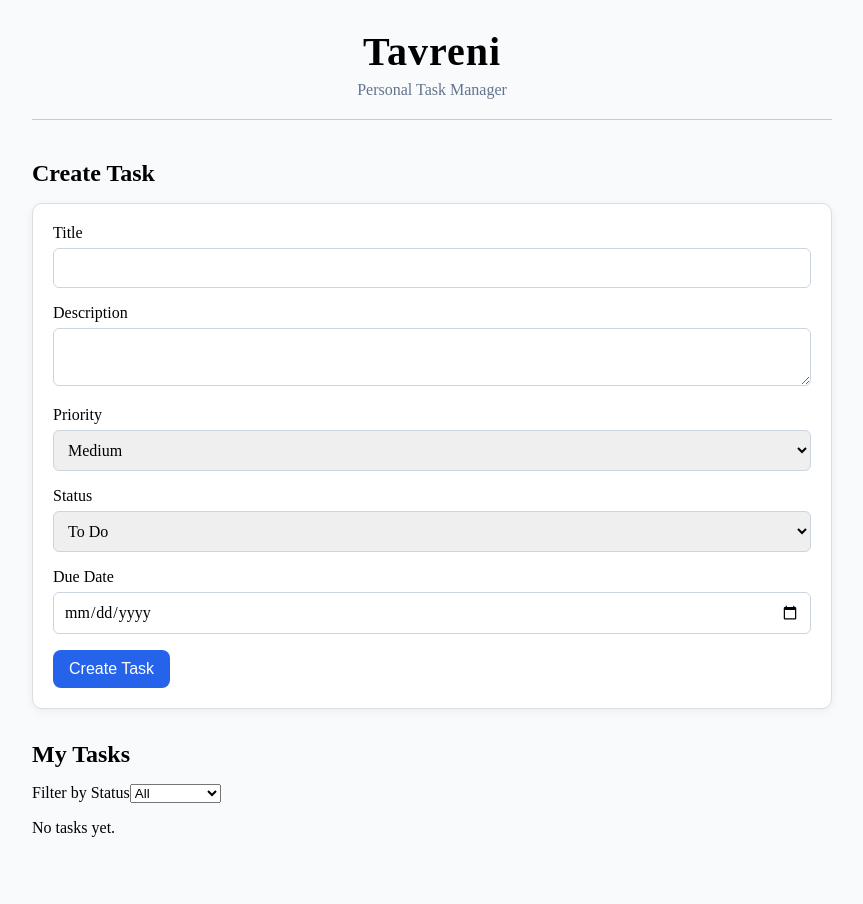
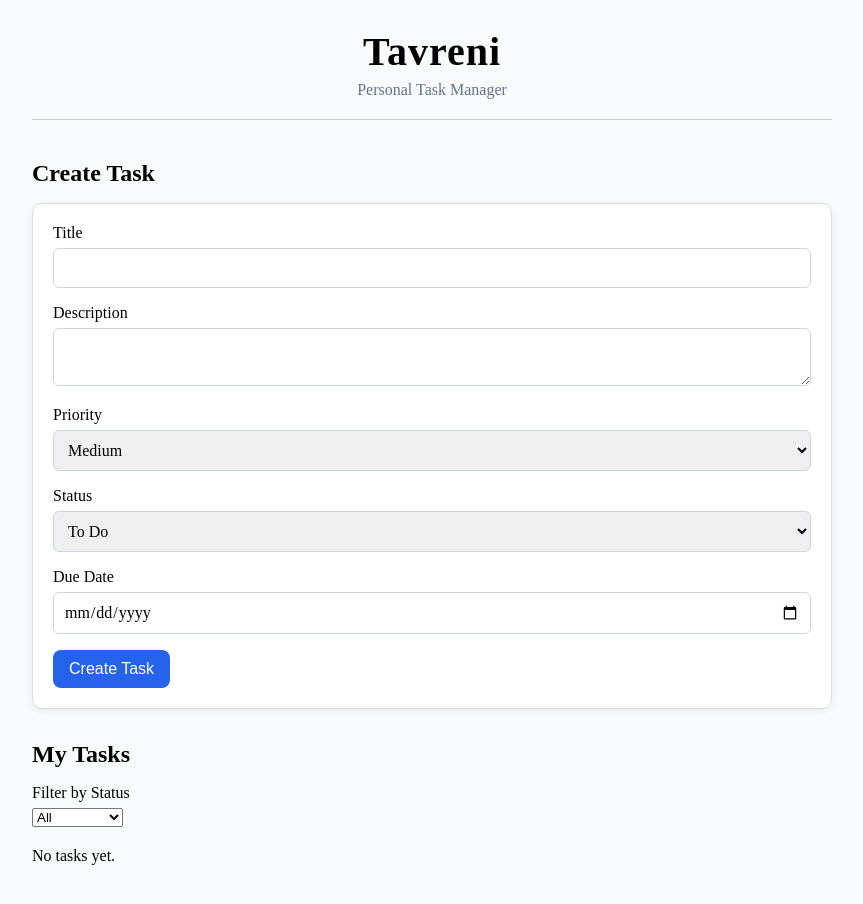
Before and after one commit to Chadley74/tavreni, a React (Vite) app: page / in a window 1280 px wide. Shown: the top 904 px of the page, without its empty margins (208-1071 px from the left). Built offline with nearby package versions, Linux system fonts and the light colour scheme.

Commit message:
Polish task filtering interface

```diff
--- a/src/App.css
+++ b/src/App.css
@@ -182,3 +182,19 @@ section h2 {
 .task-dates p {
   margin: 4px 0;
 }
+
+.filter-group {
+  margin-bottom: 20px;
+}
+
+.filter-group label {
+  display: block;
+  margin-bottom: 6px;
+}
+
+.filter-gorup select {
+  padding: 8px 10px;
+  border: 1px solid #cbd5e1;
+  border-radius: 6px;
+  font: inherit;
+}
```
